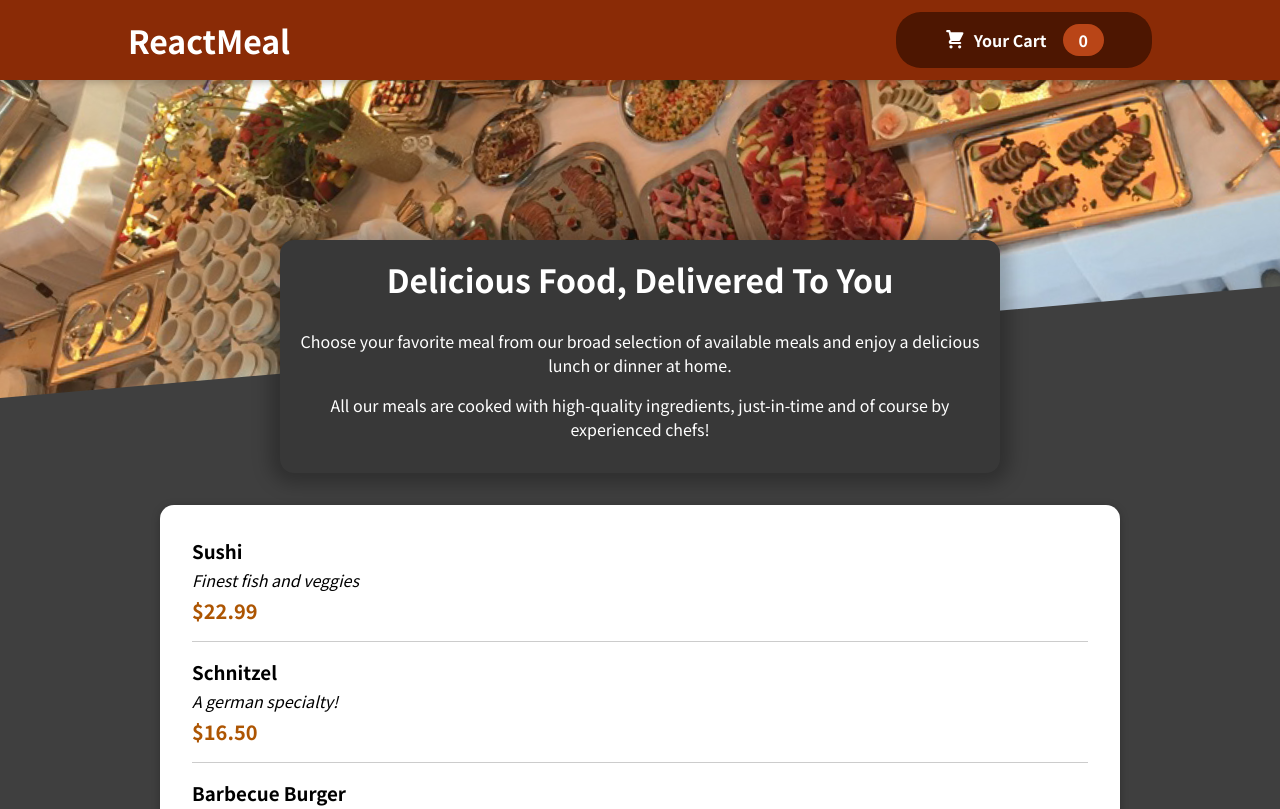
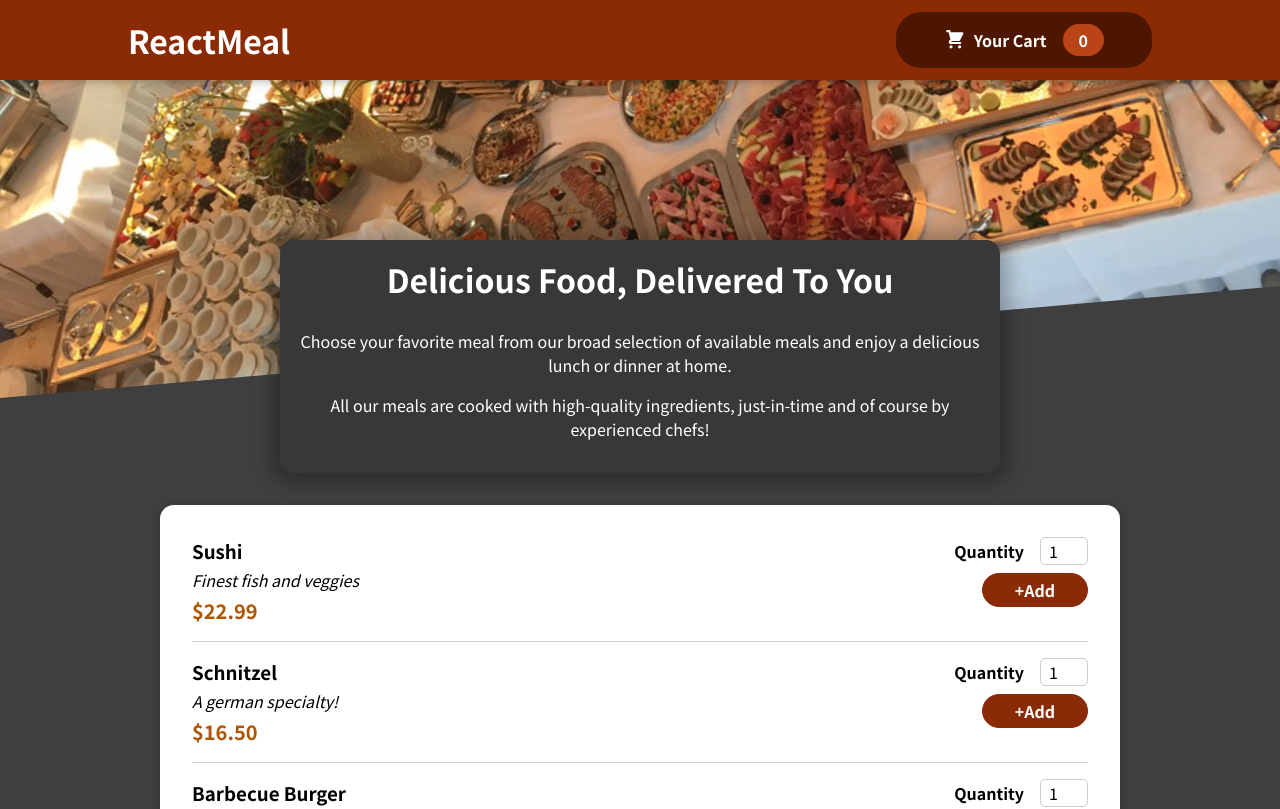
Before and after one commit to luvgameon/Food-delivery-app, a React (Create React App) app: page / in a window 1280 px wide. Shown: the top 809 px of the page. Built offline with nearby package versions, Linux system fonts and the light colour scheme.

Commit message:
add input and quantity

```diff
--- a/src/Components/Meals/AvailableMeals.js
+++ b/src/Components/Meals/AvailableMeals.js
@@ -2,6 +2,7 @@
 import classes from "./AvailableMeals.module.css";
 import Card from "../UI/Card";
 import MealItem from "./MealItem/MealItem";
+
 
 const DUMMY_MEALS = [
   {
@@ -45,6 +46,7 @@
       <section className={classes.meals}>
         <Card>
           <ul>{MealList}</ul>
+
         </Card>
       </section>
     </>
--- a/src/Components/Meals/MealItem/MealItem.js
+++ b/src/Components/Meals/MealItem/MealItem.js
@@ -1,18 +1,19 @@
 import React from "react";
 import classes from "./MealItem.module.css";
+import MealItemForm from "./MealItemForm";
 
 export default function MealItem(props) {
   const price = `$${props.price.toFixed(2)}`;
   return (
     <li className={classes.meal}>
-      <div >
+      <div>
         <h3>{props.name}</h3>
         <div className={classes.description}> {props.description}</div>
         <div className={classes.price}>{price}</div>
-        <div></div>
       </div>
-
+      <div>
+        <MealItemForm />
+      </div>
     </li>
-
   );
 }
--- /dev/null
+++ b/src/Components/Meals/MealItem/MealItemForm.js
@@ -0,0 +1,25 @@
+import React from 'react'
+import Input from '../../UI/Input';
+import classes from './MealItemForm.module.css';
+
+export default function MealItemForm() {
+  return (
+    <>
+
+    <form className={classes.form}>
+     <Input label="Quantity" input={{
+      id:'quantity',
+      type:'number',
+      min:'1',
+      max:'5',
+      step:'1',
+      defaultValue:'1'
+
+     }}/>
+        <div>
+        <button className={classes.button}>+Add</button>
+        </div>
+    </form>
+    </>
+  )
+}
--- /dev/null
+++ b/src/Components/Meals/MealItem/MealItemForm.module.css
@@ -0,0 +1,20 @@
+.form {
+    text-align: right;
+  }
+
+  .button {
+    font: inherit;
+    cursor: pointer;
+    background-color: #8a2b06;
+    border: 1px solid #8a2b06;
+    color: white;
+    padding: 0.25rem 2rem;
+    border-radius: 20px;
+    font-weight: bold;
+  }
+
+  .form button:hover,
+  .form button:active {
+    background-color: #641e03;
+    border-color: #641e03;
+  }
--- /dev/null
+++ b/src/Components/UI/Input.js
@@ -0,0 +1,10 @@
+import React from 'react'
+import classes from './Input.module.css';
+export default function Input(props) {
+  return (
+    <div className={classes.input}>
+        <label htmlFor={props.input.id}>{props.label}</label>
+        <input {...props.input}/>
+    </div>
+  )
+}
--- /dev/null
+++ b/src/Components/UI/Input.module.css
@@ -0,0 +1,18 @@
+.input {
+    display: flex;
+    align-items: center;
+    margin-bottom: 0.5rem;
+  }
+
+  .input label {
+    font-weight: bold;
+    margin-right: 1rem;
+  }
+
+  .input input {
+    width: 3rem;
+    border-radius: 5px;
+    border: 1px solid #ccc;
+    font: inherit;
+    padding-left: 0.5rem;
+  }
```
